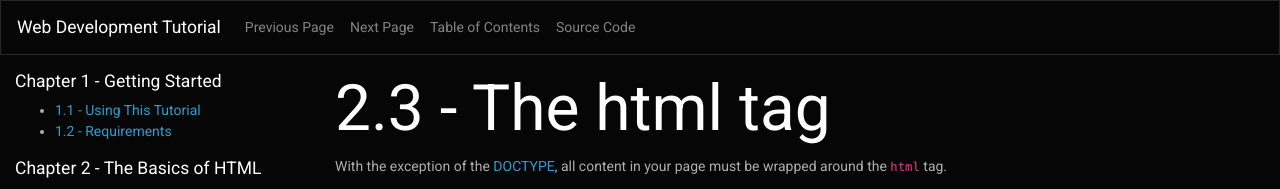
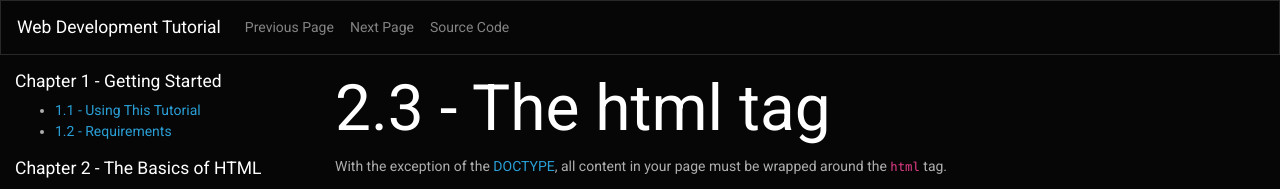
Before and after one commit to techboyg5/web-development-tutorial, a Jekyll site: the page built from chapter2/page3.html, in a window 1280 px wide. Shown: the top 189 px of the page. Built offline with Jekyll 4.4.1, drawn with Linux system fonts in a browser that asks for light colours; nearby versions of some CDN libraries; comment, search, counter and statistics services are not loaded.

Commit message:
Remove separate TOC link

```diff
--- a/_layouts/default.html
+++ b/_layouts/default.html
@@ -29,9 +29,6 @@
           </li>
           <li class="nav-item">
             <a class="nav-link" href="{{ page.nextpage }}">Next Page</a>
-          </li>
-          <li class="nav-item">
-            <a class="nav-link" href="https://techboyg5.github.io/web-development-tutorial/toc.html">Table of Contents</a>
           </li>
           <li class="nav-item">
             <a class="nav-link" href="https://github.com/techboyg5/web-development-tutorial" target="_blank">Source Code</a>
```
